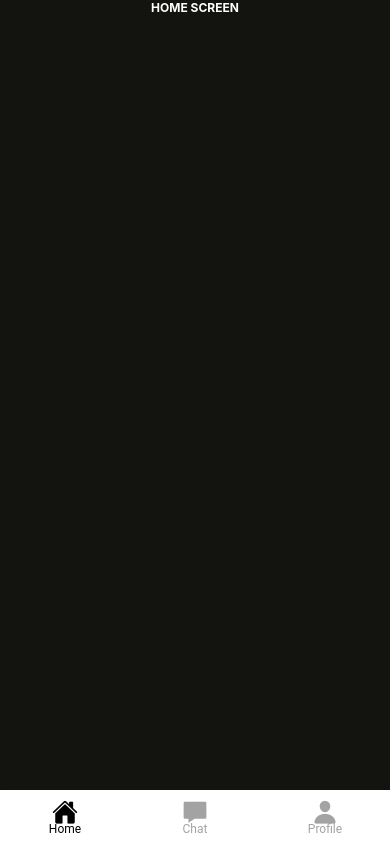
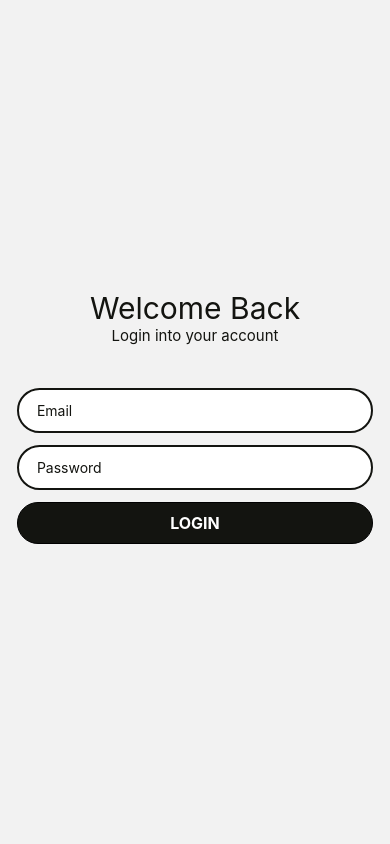
Before and after one commit to harerakalex/game-subscription, a React Native app: screen /Login in a window 390 px wide. Built offline with nearby package versions, Linux system fonts and the light colour scheme.

Commit message:
Add login screen

```diff
--- a/package.json
+++ b/package.json
@@ -19,7 +19,7 @@
     "react": "17.0.1",
     "react-dom": "17.0.1",
     "react-native": "0.64.3",
-    "react-native-gesture-handler": "^2.2.0",
+    "react-native-gesture-handler": "2.1.0",
     "react-native-paper": "^4.11.2",
     "react-native-safe-area-context": "^3.3.2",
     "react-native-screens": "^3.10.2",
--- /dev/null
+++ b/src/components/reusable/Button/index.tsx
@@ -0,0 +1,44 @@
+import React, { FC, useEffect, useState } from 'react';
+import { ActivityIndicator } from 'react-native';
+
+import { ButtonContainer, ButtonText } from './styles';
+import { theme } from '../../../theme';
+
+interface Props {
+  label: string;
+  width?: string;
+  marginTop?: string;
+  marginBottom?: string;
+  disabled?: boolean;
+  isLoading?: boolean;
+  pressHandler: () => void;
+}
+
+const Button: FC<Props> = props => {
+  const { label, pressHandler, width, marginTop, marginBottom, disabled, isLoading } = props;
+
+  const [isDisabled = disabled, setIsDisabled] = useState<boolean>();
+
+  useEffect(() => {
+    if (isLoading) setIsDisabled(isLoading);
+    else setIsDisabled(disabled);
+  }, [isLoading]);
+
+  const renderLoader = () => {
+    return <ActivityIndicator size="small" color={theme.colors.white} />;
+  };
+
+  return (
+    <ButtonContainer
+      width={width || '50%'}
+      marginTop={marginTop || '0px'}
+      marginBottom={marginBottom || '10px'}
+      onPress={pressHandler}
+      disabled={isDisabled || false}
+    >
+      {isLoading ? renderLoader() : <ButtonText>{label}</ButtonText>}
+    </ButtonContainer>
+  );
+};
+
+export default Button;
--- /dev/null
+++ b/src/components/reusable/Button/styles.ts
@@ -0,0 +1,29 @@
+import styled from 'styled-components/native';
+
+import { theme } from '../../../theme';
+
+interface IButtonContainerProps {
+  width: string;
+  marginTop: string;
+  marginBottom: string;
+}
+
+export const ButtonContainer = styled.TouchableOpacity<IButtonContainerProps>`
+  width: ${props => props.width};
+  align-items: center;
+  background-color: ${props => (props.disabled ? theme.colors.secondary : theme.colors.primary)};
+  padding: 10px 0;
+  border-width: 1px;
+  border-radius: 25px;
+  margin-top: ${props => props.marginTop};
+  margin-bottom: ${props => props.marginBottom};
+`;
+
+export const ButtonText = styled.Text`
+  font-size: 16px;
+  align-items: center;
+  justify-content: center;
+  color: ${theme.colors.white};
+  font-weight: bold;
+  text-transform: uppercase;
+`;
--- /dev/null
+++ b/src/components/reusable/InputBox/index.tsx
@@ -0,0 +1,59 @@
+import React, { FC } from 'react';
+import { KeyboardType, StyleSheet, TextInput } from 'react-native';
+
+import { theme } from '../../../theme';
+import { AutoCompleteType } from '../../../constants/types';
+
+type Props = {
+  value?: string;
+  placeholder?: string;
+  multiLine?: boolean;
+  secureText?: boolean;
+  keyboardType?: KeyboardType;
+  autoComplete?: AutoCompleteType;
+  onChangeText(input: string): any;
+};
+
+const InputBox: FC<Props> = props => {
+  const { value, placeholder, multiLine, onChangeText, secureText, keyboardType, autoComplete } =
+    props;
+
+  return (
+    <TextInput
+      placeholder={placeholder}
+      value={value}
+      onChangeText={onChangeText}
+      style={styles.textInput}
+      editable={true}
+      multiline={multiLine || false}
+      numberOfLines={multiLine ? 4 : 1}
+      autoCapitalize={'none'}
+      secureTextEntry={secureText || false}
+      keyboardType={keyboardType || 'default'}
+      autoCompleteType={autoComplete || 'off'}
+    />
+  );
+};
+
+const styles = StyleSheet.create({
+  textInput: {
+    width: '100%',
+    minHeight: 45,
+    backgroundColor: theme.colors.white,
+    color: theme.colors.primary,
+    paddingHorizontal: 18,
+    marginBottom: 12,
+    paddingVertical: 6,
+    borderTopWidth: 2,
+    borderTopColor: theme.colors.primary,
+    borderBottomWidth: 2,
+    borderBottomColor: theme.colors.primary,
+    borderLeftWidth: 2,
+    borderLeftColor: theme.colors.primary,
+    borderRightWidth: 2,
+    borderRightColor: theme.colors.primary,
+    borderRadius: 25
+  }
+});
+
+export default InputBox;
--- /dev/null
+++ b/src/constants/types.ts
@@ -0,0 +1,15 @@
+export type AutoCompleteType =
+  | 'cc-csc'
+  | 'cc-exp'
+  | 'cc-exp-month'
+  | 'cc-exp-year'
+  | 'cc-number'
+  | 'email'
+  | 'name'
+  | 'password'
+  | 'postal-code'
+  | 'street-address'
+  | 'tel'
+  | 'username'
+  | 'off'
+  | undefined;
--- a/src/navigation/Router/index.tsx
+++ b/src/navigation/Router/index.tsx
@@ -7,6 +7,7 @@ import {
 } from '@react-navigation/stack';
 
 import TabNavigation from '../Tabs';
+import LoginScreen from '../../screens/Login';
 
 const Stack = createStackNavigator();
 
@@ -14,6 +15,18 @@ const Router = () => {
   return (
     <NavigationContainer>
       <Stack.Navigator>
+        {/* LOGIN SCREEN */}
+        <Stack.Screen
+          name="Login"
+          component={LoginScreen}
+          options={({ route }: any) => ({
+            headerShown: false,
+            headerStyleInterpolator: HeaderStyleInterpolators.forSlideLeft,
+            cardStyleInterpolator: CardStyleInterpolators.forHorizontalIOS
+          })}
+        />
+
+        {/* TABS SCREEN */}
         <Stack.Screen
           name="Tabs"
           component={TabNavigation}
--- /dev/null
+++ b/src/screens/Login/index.tsx
@@ -0,0 +1,92 @@
+import React, { useState, useEffect } from 'react';
+import {
+  StyleSheet,
+  Text,
+  View,
+  Dimensions,
+  Platform,
+  KeyboardAvoidingView,
+  KeyboardType
+} from 'react-native';
+import { useNavigation } from '@react-navigation/native';
+
+import { theme } from '../../theme';
+import InputBox from '../../components/reusable/InputBox';
+import Button from '../../components/reusable/Button';
+
+const { height } = Dimensions.get('window');
+
+const LoginScreen = () => {
+  const [email, setEmail] = useState('');
+  const [password, setPassword] = useState('');
+  const [loading = false, setLoading] = useState<boolean>();
+
+  const navigation = useNavigation<any>();
+
+  const handleLogin = async () => {
+    setLoading(true);
+    setTimeout(() => {
+      setLoading(false);
+      if (email === 'hareraloston@gmail.com' || email === 'carlos') {
+        if (password === 'butare') {
+          navigation.replace('Tabs');
+        }
+      }
+    }, 5000);
+  };
+
+  return (
+    <View style={styles.container}>
+      <View>
+        <Text style={styles.title}>Welcome Back</Text>
+        <Text style={styles.titleDescription}>Login into your account</Text>
+      </View>
+      <View>
+        <View style={styles.contentWrapper}>
+          <KeyboardAvoidingView behavior={Platform.OS === 'ios' ? 'padding' : 'height'}>
+            <InputBox
+              value={email}
+              placeholder={'Email'}
+              onChangeText={email => setEmail(email)}
+              keyboardType="email-address"
+              autoComplete="email"
+            />
+            <InputBox
+              value={password}
+              placeholder={'Password'}
+              secureText={true}
+              onChangeText={password => setPassword(password)}
+            />
+            <Button label="Login" pressHandler={handleLogin} width="100%" isLoading={loading} />
+          </KeyboardAvoidingView>
+        </View>
+      </View>
+    </View>
+  );
+};
+
+// Styles
+const styles = StyleSheet.create({
+  container: {
+    display: 'flex',
+    marginTop: 'auto',
+    marginBottom: 'auto'
+  },
+  title: {
+    color: theme.colors.primary,
+    fontSize: 30,
+    textAlign: 'center'
+  },
+  titleDescription: {
+    color: theme.colors.primary,
+    fontSize: 15,
+    textAlign: 'center'
+  },
+  contentWrapper: {
+    marginTop: (height * 5) / 100,
+    paddingLeft: (height * 2) / 100,
+    paddingRight: (height * 2) / 100
+  }
+});
+
+export default LoginScreen;
--- a/src/screens/Profile/index.tsx
+++ b/src/screens/Profile/index.tsx
@@ -1,10 +1,21 @@
 import React, { FC, useEffect } from 'react';
 import { StyleSheet, View, Text } from 'react-native';
+import { useNavigation } from '@react-navigation/native';
+
+import Button from '../../components/reusable/Button';
 
 const ProfileScreen: FC = () => {
+  const navigation = useNavigation<any>();
+
+  const handleLogout = () => {
+    navigation.navigate('Login');
+  };
+
   return (
     <View style={styles.container}>
       <Text>My Profile</Text>
+
+      <Button label="Logout" pressHandler={handleLogout} />
     </View>
   );
 };
```
Also changed, not shown: 1 other file (tests, documents, lock files or other folders).
